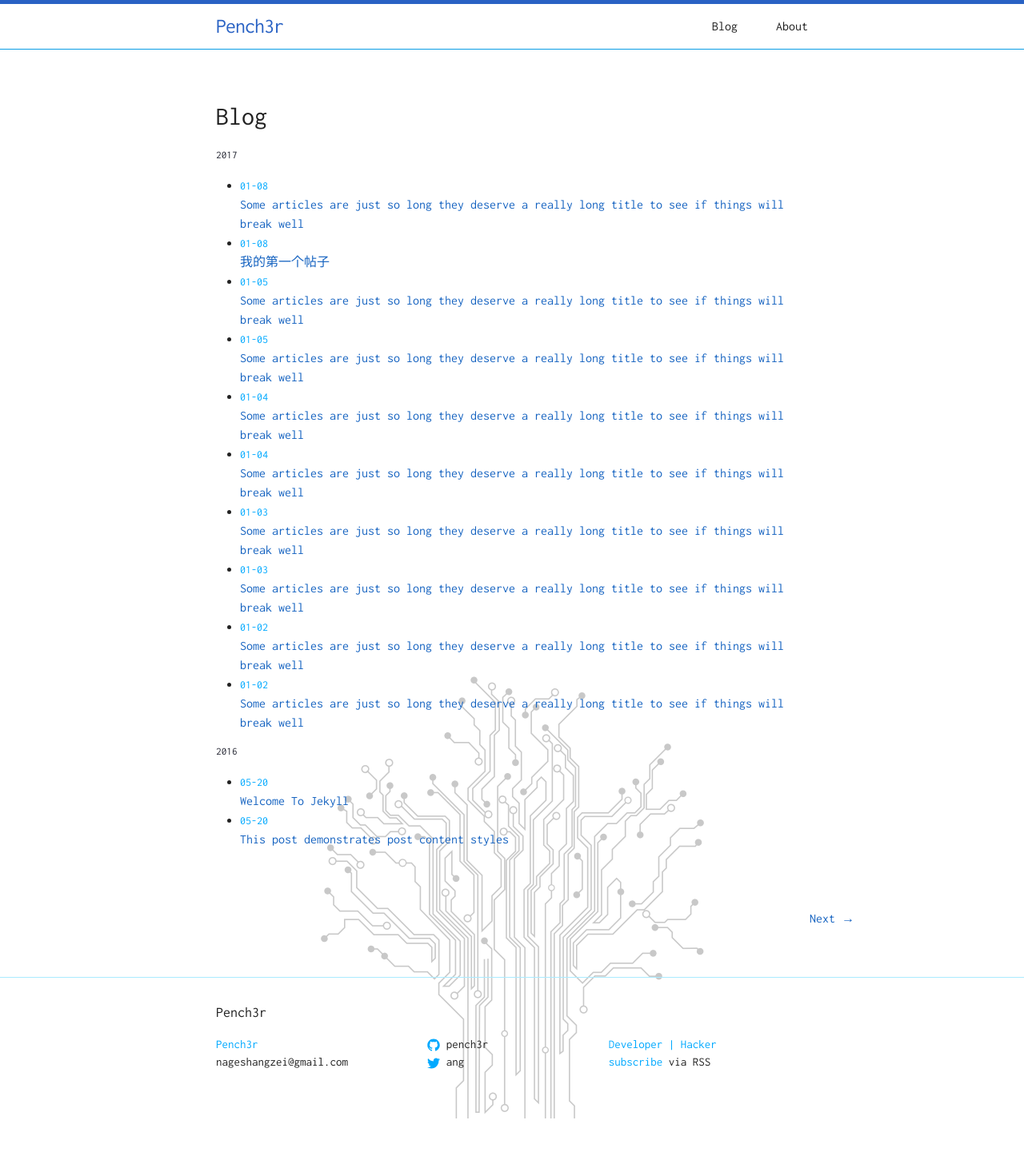
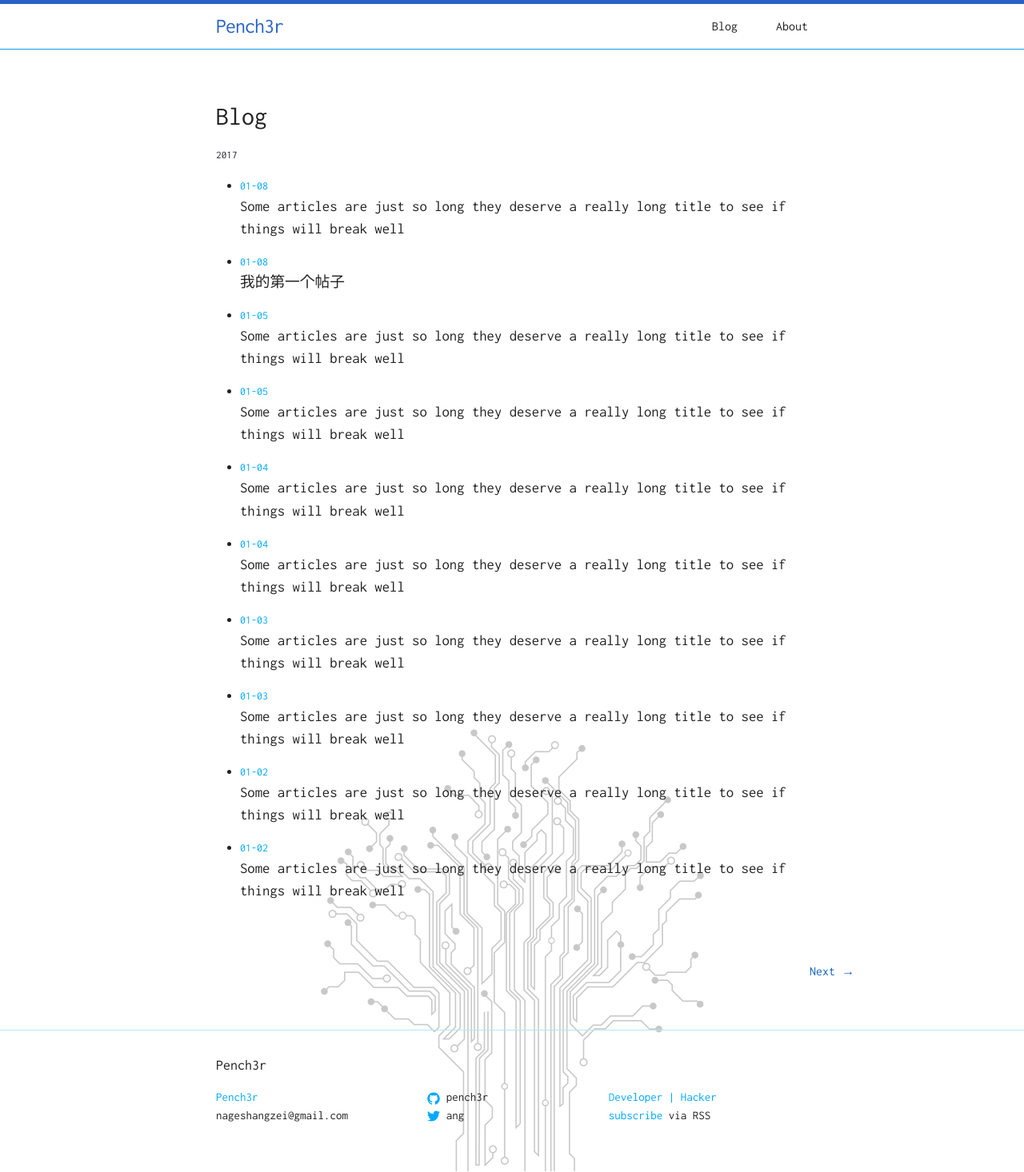
Before and after one commit to pench3r/OldBlog, a Jekyll site: the page built from index.html, in a window 1280 px wide. Shown: the whole page at 80% size. Built offline with Jekyll 4.4.1, drawn with Linux system fonts in a browser that asks for light colours; the list of posts is cut into pages by our own code; before the commit the page ends 1400 px from its top, so only the background shows below that.

Commit message:
alert title size

```diff
--- a/_config.yml
+++ b/_config.yml
@@ -20,7 +20,7 @@ locales:
 
 
 gems: [jekyll-paginate]
-paginate: 12
+paginate: 10
 paginate_path: "/page:num/"
 
 # Build settings
--- a/index.html
+++ b/index.html
@@ -15,6 +15,8 @@ title: Blog
     <li>
 		<span class="post-meta">{{ post.date | date: "%m-%d" }}</span>
 		<br>
+		<h3>
 		<a href="{{ post.url | prepend: site.baseurl }}">{{ post.title }}</a>
+		</h3>
 	</li>
 {% endfor %}
```
